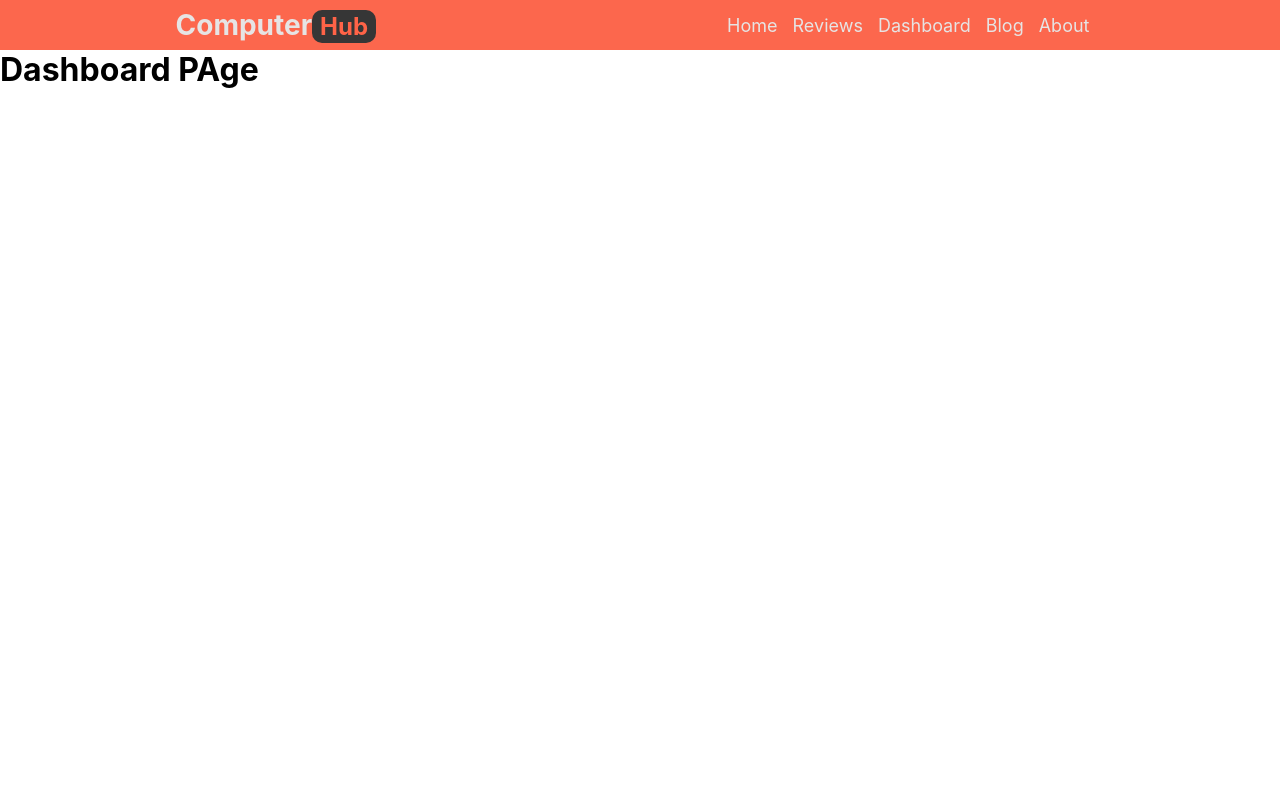
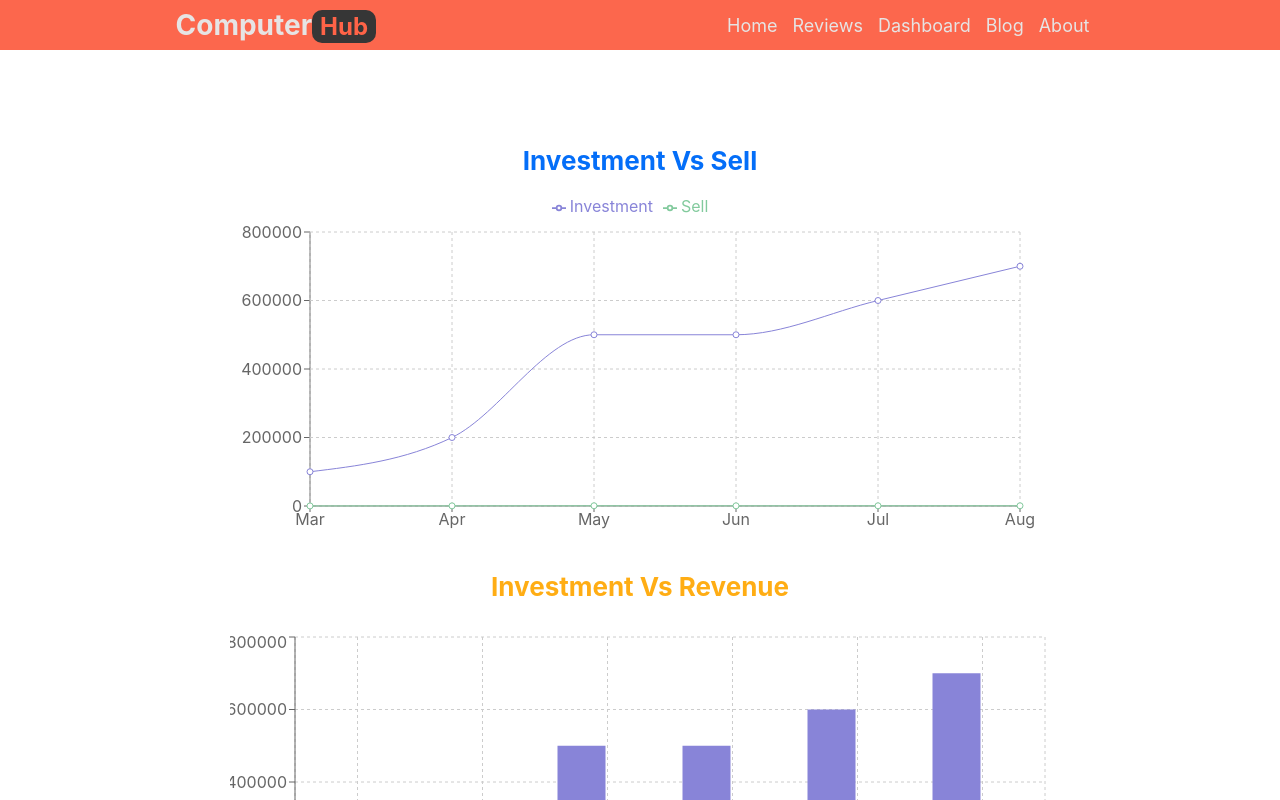
Before and after one commit to AhshanHabib26/computer_hub_in_react, a React (Create React App) app: page /dashboard in a window 1280 px wide. Shown: the top 800 px of the page. Built offline with nearby package versions, Linux system fonts and the light colour scheme.

Commit message:
DashBoard Added

```diff
--- a/package.json
+++ b/package.json
@@ -11,6 +11,7 @@
     "react-icons": "^4.3.1",
     "react-router-dom": "^6.3.0",
     "react-scripts": "5.0.0",
+    "recharts": "^2.1.9",
     "web-vitals": "^2.1.4"
   },
   "scripts": {
--- a/src/Components/Dashboard/Dashboard.css
+++ b/src/Components/Dashboard/Dashboard.css
@@ -0,0 +1,18 @@
+.data_chart_container{
+    display: flex;
+    align-items: center;
+    flex-direction: column;
+    margin-top: 80px;
+}
+.monthley_sell_container h1{
+    text-align: center;
+    margin: 15px 0;
+    color: #046ef8;
+    font-size: 26px;
+}
+.investment_revenue h1{
+    text-align: center;
+    margin: 30px 0;
+    color: #ffad14;
+    font-size: 26px;
+}
--- a/src/Components/Dashboard/Dashboard.js
+++ b/src/Components/Dashboard/Dashboard.js
@@ -1,11 +1,100 @@
-import React from 'react';
+import React from "react";
+import './Dashboard.css'
+import {
+    Bar,
+    BarChart,
+  CartesianGrid,
+  Legend,
+  Line,
+  LineChart,
+  Tooltip,
+  XAxis,
+  YAxis,
+} from "recharts";
 
 const Dashboard = () => {
-    return (
-        <div>
-            <h1>Dashboard PAge</h1>
-        </div>
-    );
+  const data = [
+    {
+      id: 1,
+      month: "Mar",
+      investment: 100000,
+      sell: 241,
+      revenue: 10401,
+    },
+    {
+      id: 2,
+      month: "Apr",
+      investment: 200000,
+      sell: 423,
+      revenue: 24500,
+    },
+    {
+      id: 3,
+      month: "May",
+      investment: 500000,
+      sell: 726,
+      revenue: 67010,
+    },
+    {
+      id: 4,
+      month: "Jun",
+      investment: 500000,
+      sell: 529,
+      revenue: 40405,
+    },
+    {
+      id: 5,
+      month: "Jul",
+      investment: 600000,
+      sell: 601,
+      revenue: 50900,
+    },
+    {
+      id: 6,
+      month: "Aug",
+      investment: 700000,
+      sell: 670,
+      revenue: 61000,
+    },
+  ];
+  return (
+    <div className="data_chart_container">
+      <div className="monthley_sell_container">
+          <h1>Investment Vs Sell</h1>
+        <LineChart
+          width={820}
+          height={350}
+          data={data}
+          margin={{ top: 5, right: 30, left: 20, bottom: 5 }}
+        >
+          <XAxis dataKey={"month"} />
+          <YAxis />
+          <CartesianGrid strokeDasharray="3 3" />
+          <Tooltip />
+          <Legend verticalAlign="top" height={36} />
+          <Line
+            name="Investment"
+            type="monotone"
+            dataKey={"investment"}
+            stroke="#8884d8"
+          />
+          <Line name="Sell" type="monotone" dataKey={"sell"} stroke="#82ca9d" />
+        </LineChart>
+      </div>
+      <div className="investment_revenue">
+          <h1>Investment Vs Revenue</h1>
+        <BarChart width={820} height={350} data={data}>
+          <CartesianGrid strokeDasharray="3 3" />
+          <XAxis dataKey={"data"} />
+          <YAxis />
+          <Tooltip />
+          <Legend />
+          <Bar dataKey={"investment"} fill="#8884d8" />
+          <Bar dataKey={"revenue"} fill="#82ca9d" />
+        </BarChart>
+      </div>
+    </div>
+  );
 };
 
 export default Dashboard;
```
Also changed, not shown: 1 other file (tests, documents, lock files or other folders).
